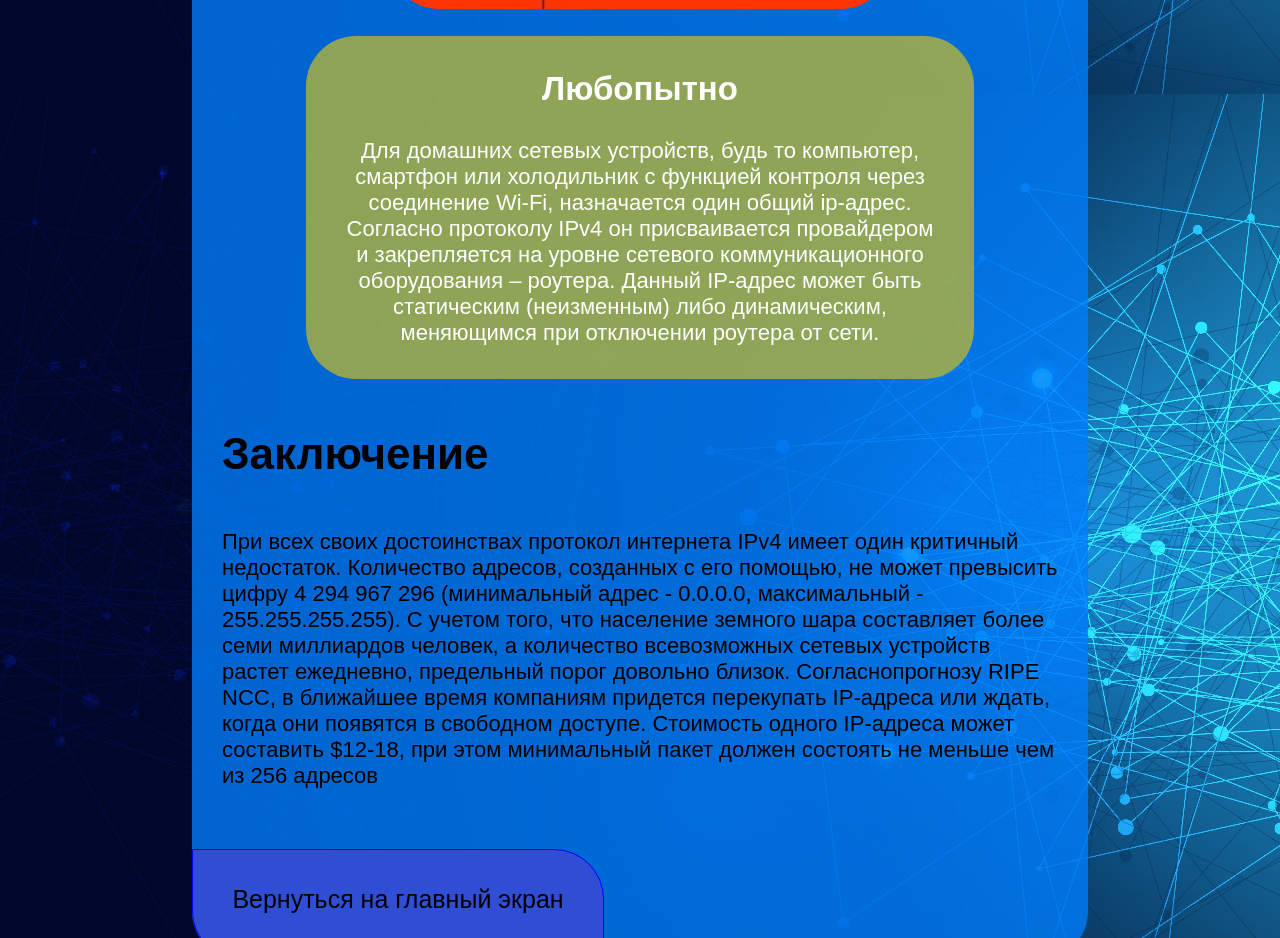
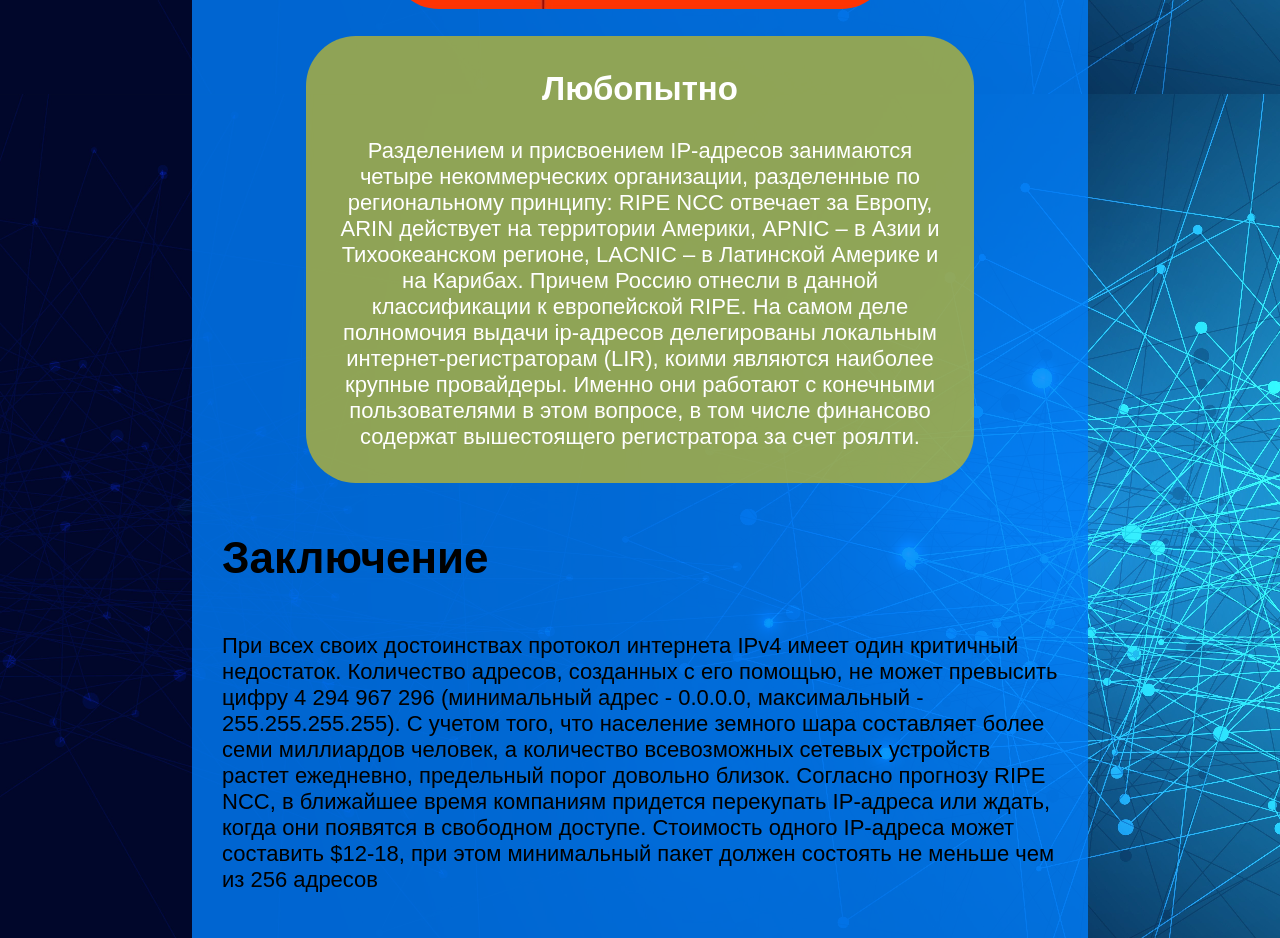
Before and after one commit to kuminoff/asd, a plain HTML site: page html/IPv4.html in a window 1280 px wide. Shown: the part 4440-5378 px from the top of the page. Drawn offline with Linux system fonts and the light colour scheme.

Commit message:
Add files via upload

```diff
--- a/css/IPv6.css
+++ b/css/IPv6.css
@@ -15,7 +15,7 @@ body {
 }
 
 .per {
-    margin: 40px 0 0 0;
+    margin: 40px 0 40px 0;
 }
 
 h1 {
--- a/html/IPv4.html
+++ b/html/IPv4.html
@@ -77,16 +77,19 @@
 						Любопытно
 					</h2>
 					<p>
-						Для домашних сетевых устройств, будь то компьютер, смартфон или холодильник с функцией контроля через соединение Wi-Fi, назначается один общий ip-адрес. Согласно протоколу IPv4 он присваивается провайдером и закрепляется на уровне сетевого коммуникационного оборудования – роутера. Данный IP-адрес может быть статическим (неизменным) либо динамическим, меняющимся при отключении роутера
-						от сети.
+						Разделением и присвоением IP-адресов занимаются четыре некоммерческих организации, разделенные по региональному
+						принципу: RIPE NCC отвечает за Европу, ARIN действует на территории Америки, APNIC – в Азии и Тихоокеанском регионе,
+						LACNIC – в Латинской Америке и на Карибах. Причем Россию отнесли в данной классификации к европейской RIPE. На самом
+						деле полномочия выдачи ip-адресов делегированы локальным интернет-регистраторам (LIR), коими являются наиболее крупные
+						провайдеры. Именно они работают с конечными пользователями в этом вопросе, в том числе финансово содержат вышестоящего
+						регистратора за счет роялти.
 					</p>
 				</div>
 				<h1>
 					Заключение
 				</h1>
 				<p>
-					При всех своих достоинствах протокол интернета IPv4 имеет один критичный недостаток. Количество адресов, созданных с его помощью, не может превысить цифру 4 294 967 296 (минимальный адрес - 0.0.0.0, максимальный - 255.255.255.255). С учетом того, что население земного шара составляет более семи миллиардов человек, а
-					количество всевозможных сетевых устройств растет ежедневно, предельный порог довольно близок. Согласнопрогнозу RIPE NCC, в ближайшее время компаниям придется перекупать IP-адреса или ждать, когда они появятся в свободном доступе. Стоимость одного IP-адреса может составить $12-18, при этом минимальный пакет должен состоять не меньше чем из 256 адресов
+					При всех своих достоинствах протокол интернета IPv4 имеет один критичный недостаток. Количество адресов, созданных с его помощью, не может превысить цифру 4 294 967 296 (минимальный адрес - 0.0.0.0, максимальный - 255.255.255.255). С учетом того, что население земного шара составляет более семи миллиардов человек, а количество всевозможных сетевых устройств растет ежедневно, предельный порог довольно близок. Согласно прогнозу RIPE NCC, в ближайшее время компаниям придется перекупать IP-адреса или ждать, когда они появятся в свободном доступе. Стоимость одного IP-адреса может составить $12-18, при этом минимальный пакет должен состоять не меньше чем из 256 адресов
 				</p>
 			</div>
 			<div class="ss">
```
